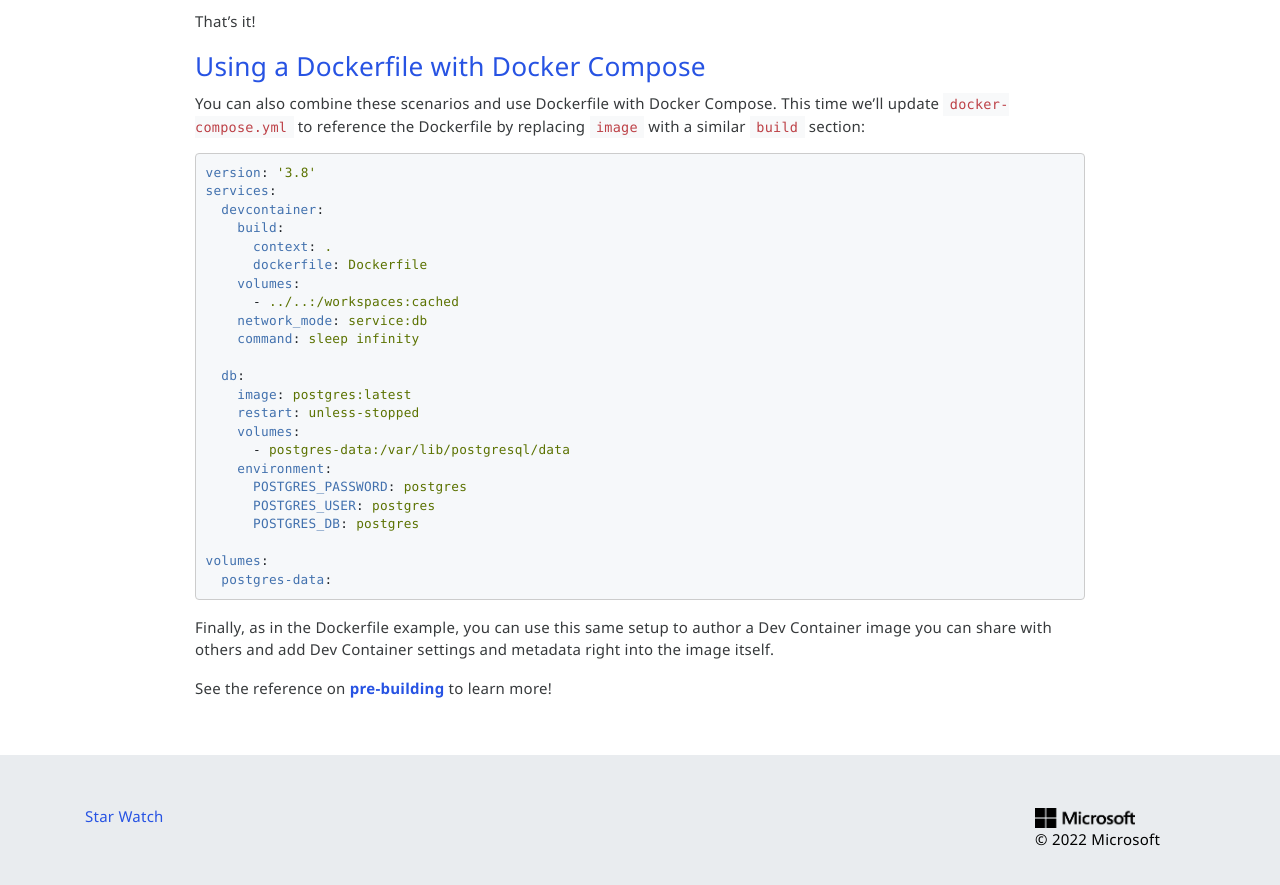
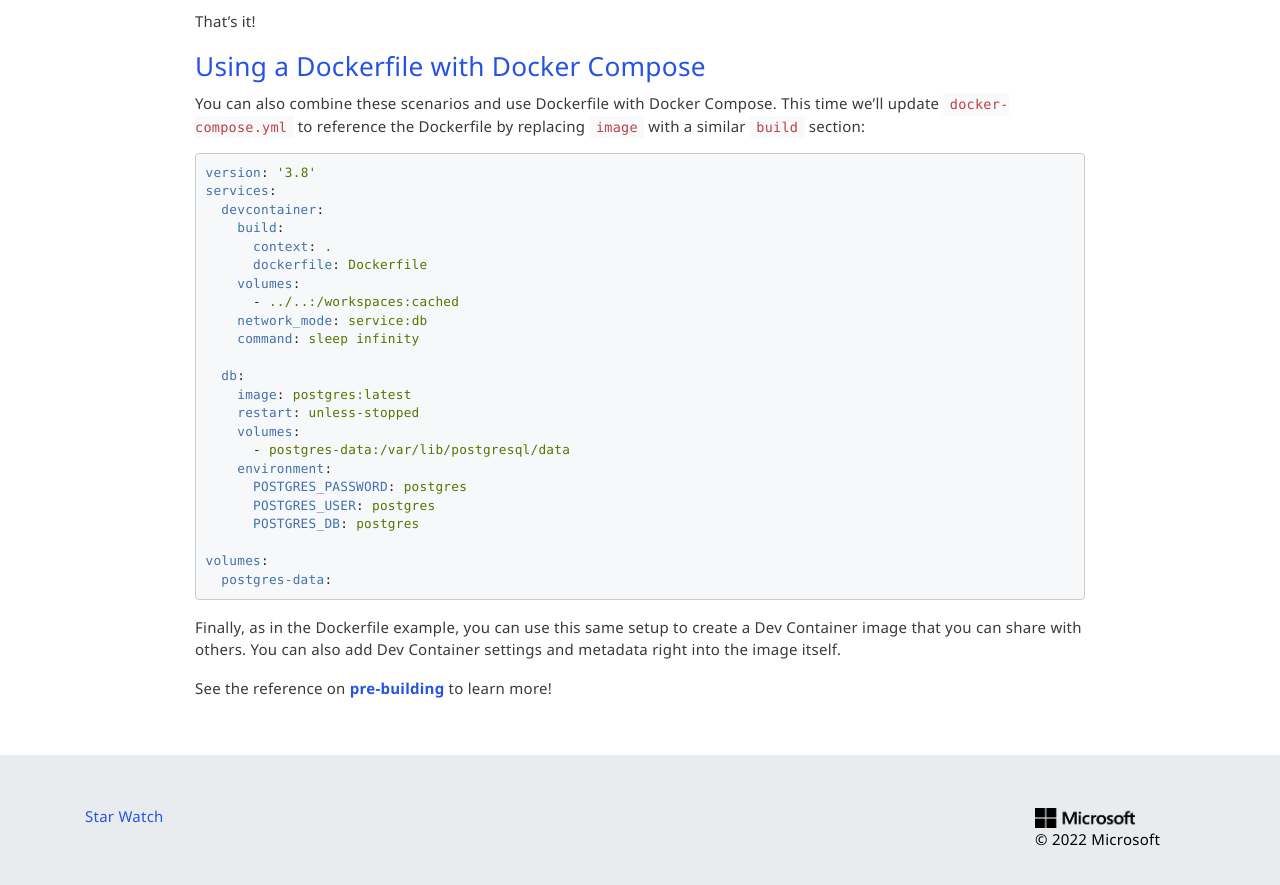
Before and after one commit to devcontainers/devcontainers.github.io, a Jekyll site: the page built from _posts/2022-12-16-dockerfile.md, in a window 1280 px wide and 900 px high, scrolled down 2406 px. Shown: the top 885 px of the window. Built offline with Jekyll 4.4.1, drawn with Linux system fonts in a browser that asks for light colours; nearby versions of some CDN libraries; comment, search, counter and statistics services are not loaded.

Commit message:
Update dead link; Fix typo in code example (#265)

````diff
--- a/_posts/2022-12-16-dockerfile.md
+++ b/_posts/2022-12-16-dockerfile.md
@@ -138,6 +138,6 @@
   postgres-data:
 ```
 
-Finally, as in the Dockerfile example, you can use this same setup to author a Dev Container image you can share with others and add Dev Container settings and metadata right into the image itself.
+Finally, as in the Dockerfile example, you can use this same setup to create a Dev Container image that you can share with others. You can also add Dev Container settings and metadata right into the image itself.
 
 See the reference on **[pre-building](/implementors/reference/#prebuilding)** to learn more!
````
Also changed, not shown: other parts of _posts/2022-12-16-dockerfile.md (+1 -1 lines), _posts/2022-11-01-author-a-feature.md (+1 -1 lines).
